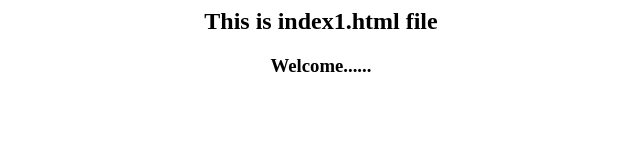
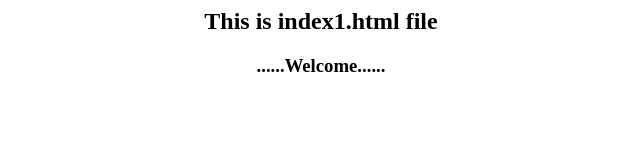
Before and after one commit to RajeswariSabineni/PredixApp, a plain HTML site: page index1.html in a window 1280 px wide. Shown: the full height of the page, 319-959 px from the left. Drawn offline with Linux system fonts and the light colour scheme.

Commit message:
Update index1.html

```diff
--- a/index1.html
+++ b/index1.html
@@ -5,7 +5,7 @@
 <body>
 <center>
 <h2>This is index1.html file </h2>
-<h3> Welcome...... </h3>
+<h3> ......Welcome...... </h3>
 </center>
 </body>
 </html>
```
